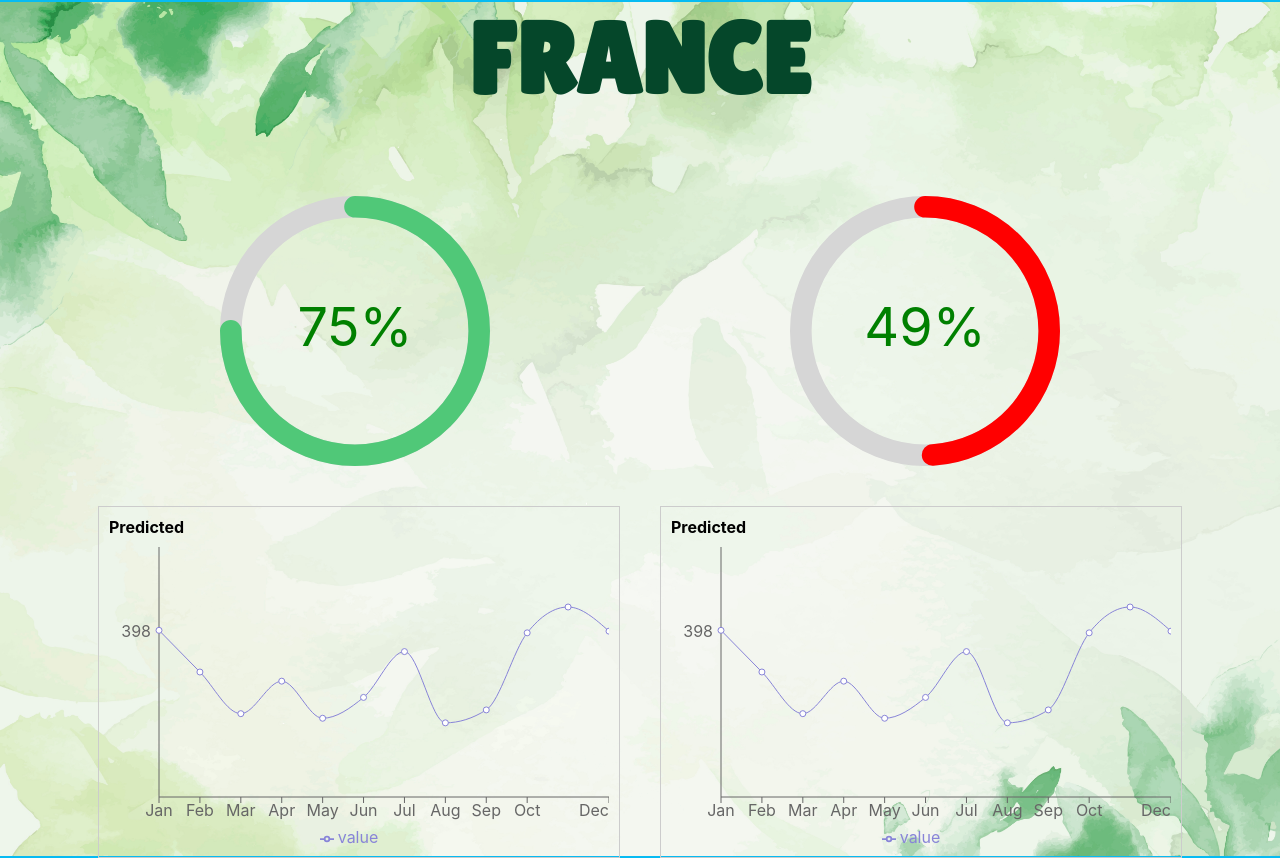
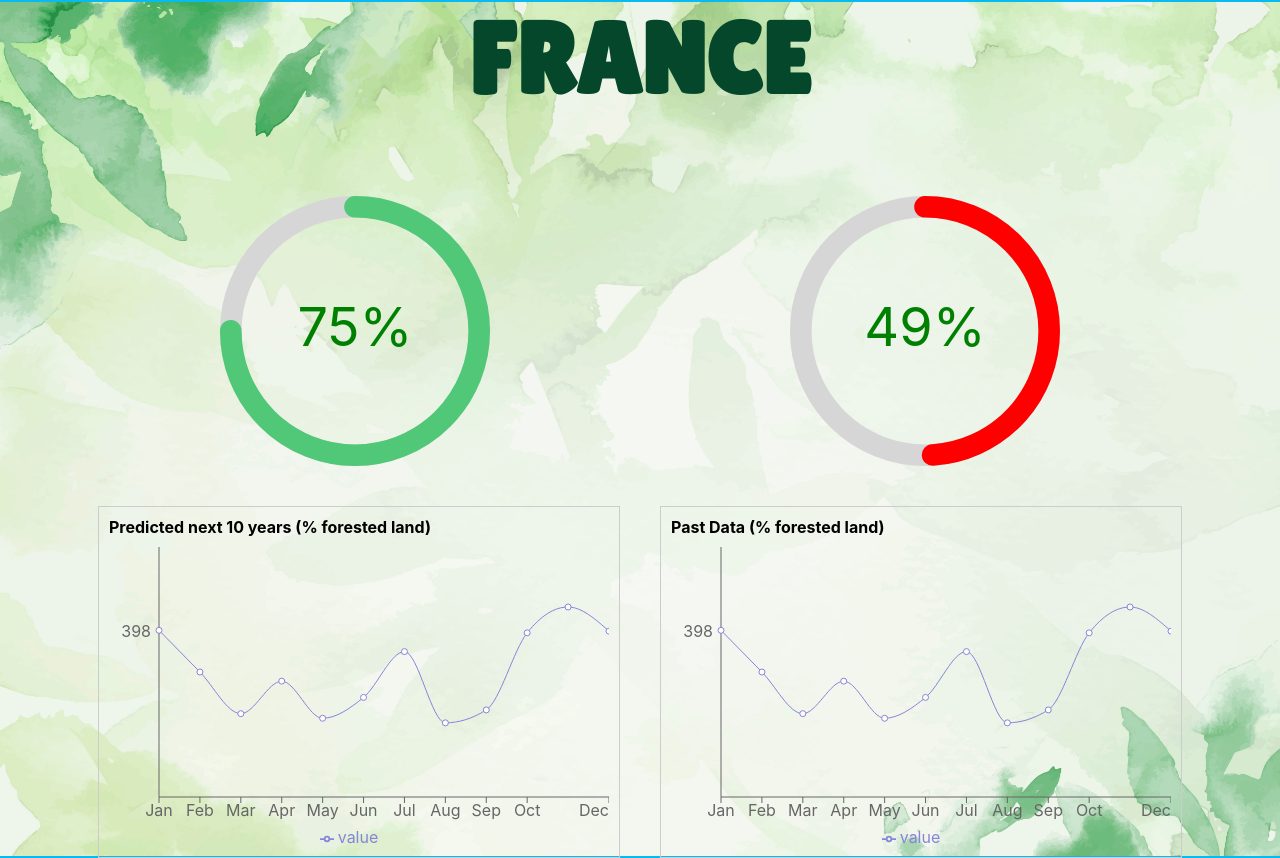
Before and after one commit to Shunzi200/wildhacks2023, a React (Create React App) app in the folder reactwildhacks/: page / in a window 1280 px wide. Shown: the part 852-1710 px from the top of the page. Built offline with nearby package versions, Linux system fonts and the light colour scheme.

Commit message:
no change really

```diff
--- a/reactwildhacks/src/dashboard.js
+++ b/reactwildhacks/src/dashboard.js
@@ -77,7 +77,7 @@ function page1() {
   <div style={{ flex: 1, marginRight: '20px' }}>
     <div style={{ border: '1px solid #ccc', padding: '10px' }}>
       <div style={{ fontSize: '16px', fontWeight: 'bold', marginBottom: '10px' }}>
-        Predicted
+        Predicted next 10 years (% forested land)
       </div>
       <LineChart
         width={500}
@@ -99,7 +99,7 @@ function page1() {
   <div style={{ flex: 1, marginLeft: '20px' }}>
     <div style={{ border: '1px solid #ccc', padding: '10px' }}>
       <div style={{ fontSize: '16px', fontWeight: 'bold', marginBottom: '10px' }}>
-        Predicted
+        Past Data (% forested land)
       </div>
       <LineChart
         width={500}
```
